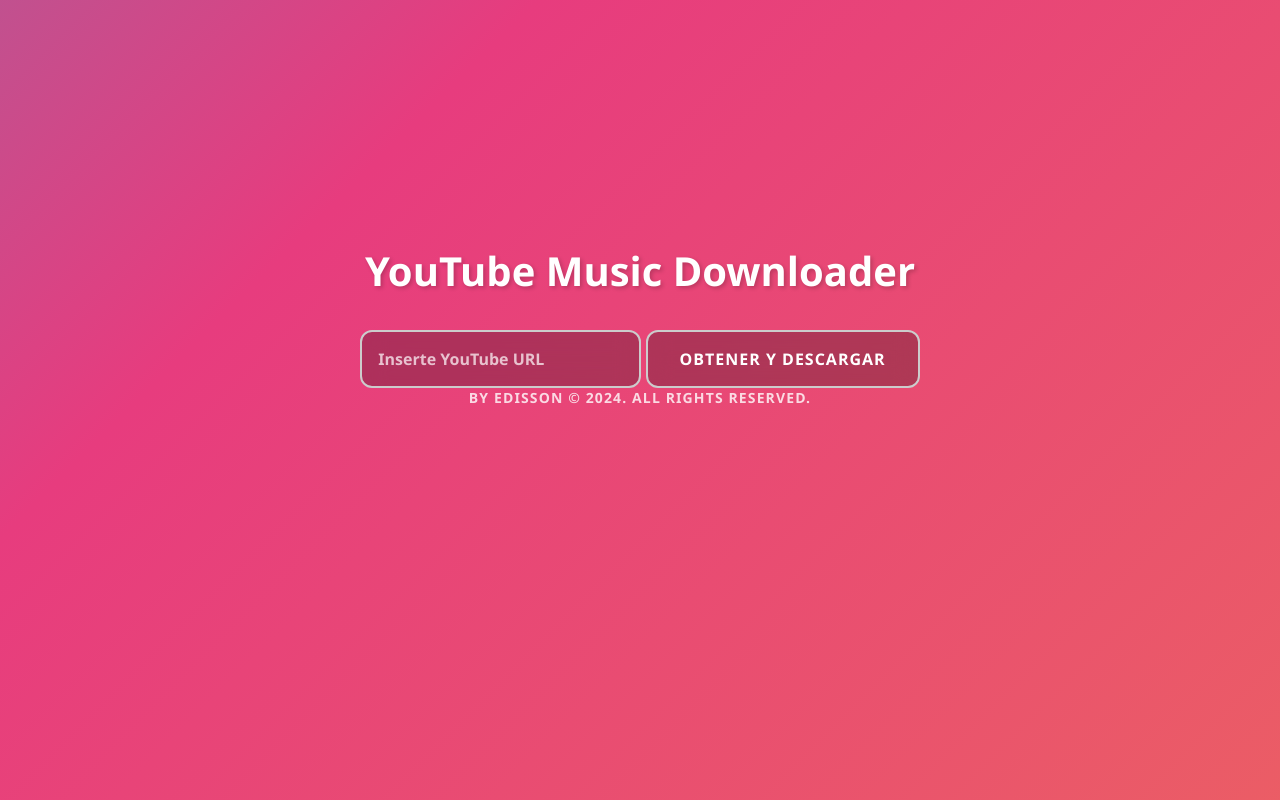
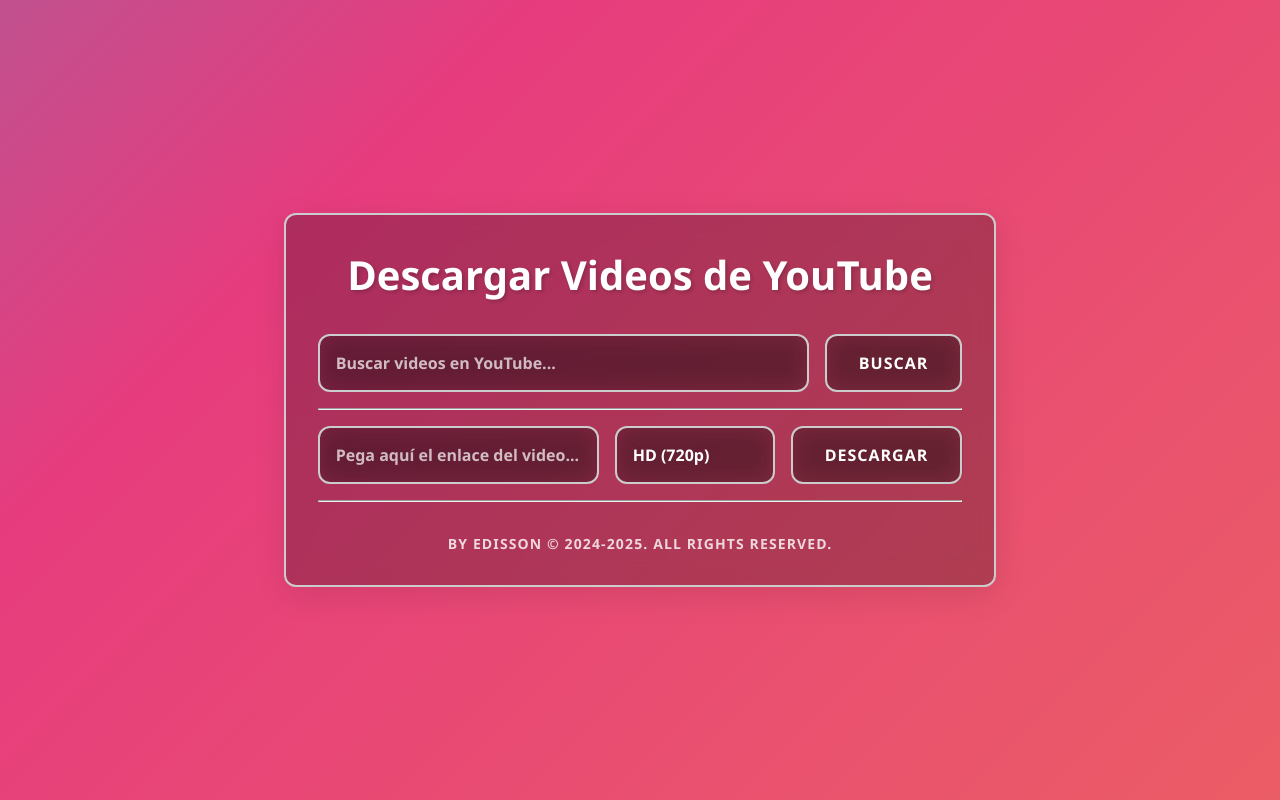
Before and after one commit to Colega-20/-yt_dlp-YouTube-video-import-, a Flask app: page / in a window 1280 px wide. Run offline with Flask 3, Linux system fonts and the light colour scheme; a map, chart or similar area stays blank; parts of the project's set-up code (start-up, migrations or seed data) failed here and were passed over.

Commit message:
Add files via upload

```diff
--- a/app.py
+++ b/app.py
@@ -1,88 +1,230 @@
+from flask import Flask, request, render_template, send_from_directory, jsonify, send_file
+import yt_dlp
+import os
+import threading
+import time
+import re
+import urllib.parse
 
-from flask import Flask, request, jsonify, send_from_directory, render_template, send_file
-import subprocess
-import os
-import shutil
-from urllib.parse import quote  # Importar quote para codificar el nombre del archivo
-
-# Crear una instancia de la aplicación Flask
 app = Flask(__name__)
 
-# Directorio donde se almacenarán los archivos descargados
-DOWNLOAD_FOLDER = "downloads"
-# Crea el directorio si no existe
+# Carpeta donde se guardarán los videos descargados
+DOWNLOAD_FOLDER = "./descargas"
 os.makedirs(DOWNLOAD_FOLDER, exist_ok=True)
+# Configurar Flask para servir archivos estáticos desde la carpeta de descargas
+app.config['DOWNLOAD_FOLDER'] = DOWNLOAD_FOLDER
+# Diccionario para rastrear el último acceso a cada archivo
+last_access_times = {}
+# Tiempo de inactividad para eliminar archivos (en segundos)
+DELETE_AFTER = 300  # 5 minutos
+user_agent = 'Mozilla/5.0 (Windows NT 10.0; Win64; x64) AppleWebKit/537.36 (KHTML, like Gecko) Chrome/133.0.0.0 Safari/537.36' #user agent
+# Bloqueo para evitar problemas de concurrencia
+lock = threading.Lock()
 
-# Ruta para la página principal
-@app.route("/")
+def download_video(video_url, quality, cookies_file="cookies.txt", cookies_dict=None):
+    try:
+        # Verificar si la opción seleccionada es para extraer solo audio
+        audio_only = False
+        audio_opts = {}
+
+        if "--extract-audio" in quality:
+            audio_only = True
+            # Separar los parámetros de calidad de los parámetros de extracción de audio
+            quality_parts = quality.split(" --extract-audio")
+            base_format = quality_parts[0]
+
+            # Configurar opciones para extraer solo audio
+            audio_opts = {
+                'extractaudio': True,
+                'audioformat': 'mp3',
+                'audioquality': '320K',
+                'outtmpl': f'{DOWNLOAD_FOLDER}/%(title)s.%(ext)s',
+                'writethumbnail': True,  # Descargar la miniatura
+                     'postprocessors': [
+                    {
+                        'key': 'FFmpegExtractAudio',
+                        'preferredcodec': 'mp3',
+                        'preferredquality': '320',
+                    },
+                    # {
+                    #    'key': 'FFmpegThumbnailsConvertor',  # Convertir miniatura a un formato más compatible
+                    #    'format': 'WebP',
+                    # },
+                    {
+                        'key': 'EmbedThumbnail',  # Incrusta la miniatura en el archivo MP3
+                    },
+                    {
+                        'key': 'FFmpegMetadata',  # Mantener los metadatos
+                        'add_metadata': True,
+                    }
+                ],
+                'format': base_format,
+            }
+
+        # Configuración base para todos los tipos de descargas
+        ydl_opts = {
+            'outtmpl': f'{DOWNLOAD_FOLDER}/%(title)s.%(ext)s',
+            'format': quality if not audio_only else None,
+            'merge_output_format': 'mp4' if not audio_only else None,
+            'user_agent': user_agent,
+            'http_headers': {'User-Agent': user_agent},
+            'noplaylist': True,  # Don't download playlists
+        }
+
+        # Agregar soporte para cookies
+        if cookies_file:
+            ydl_opts['cookiefile'] = cookies_file
+        elif cookies_dict:
+            ydl_opts['cookiesfrombrowser'] = cookies_dict
+
+        # Si es solo audio, actualizar las opciones
+        if audio_only:
+            ydl_opts.update(audio_opts)
+
+        with yt_dlp.YoutubeDL(ydl_opts) as ydl:
+            info = ydl.extract_info(video_url, download=True)
+            file_path = ydl.prepare_filename(info)
+
+            # Determinar la extensión correcta basada en si es solo audio o video
+            if audio_only:
+                base_path = os.path.splitext(file_path)[0]
+                file_path = f"{base_path}.mp3"
+            else:
+                base_path = os.path.splitext(file_path)[0]
+                file_path = f"{base_path}.mp4"
+
+            # Registrar el acceso al archivo
+            with lock:
+                last_access_times[file_path] = time.time()
+
+            return file_path
+
+    except yt_dlp.utils.DownloadError as e:
+        return {"error": f"Download error: {str(e)}"}
+    except yt_dlp.utils.ExtractorError as e:
+        return {"error": f"Could not extract video information: {str(e)}"}
+    except Exception as e:
+        return {"error": f"Unexpected error: {str(e)}"}
+
+def clean_filename(filename):
+    # Eliminar emojis
+    # filename = emoji.replace_emoji(filename, replace=" ")
+    # Reemplazar caracteres especiales no deseados por espacios, pero mantener espacios normales
+    filename = re.sub(r'[#&+:;,/\\*?<>|"]', ' ', filename)
+    # Eliminar espacios repetidos y recortar
+    return re.sub(r'\s+', ' ', filename).strip()
+
+
+@app.route('/', methods=['GET'])
 def home():
-    # Renderiza el archivo HTML `index.html` como la página principal
-    return render_template("index.html")
+    return render_template('index.html')
 
-# Ruta para manejar la descarga de audio
-@app.route("/download", methods=["POST"])
-def download_audio():
-    # Obtiene los datos enviados desde el cliente en formato JSON
-    data = request.get_json()
-    # Extrae la URL de YouTube del JSON
-    youtube_url = data.get("url")
+@app.route('/download_video', methods=['POST'])
+def download_video_route():
+    video_url = request.form.get('video_url')
+    quality = request.form.get('quality', 'best')
 
-    # Verifica que se haya proporcionado una URL
-    if not youtube_url:
-        # Devuelve un error 400 si no hay URL
-        return jsonify({"error": "No URL provided"}), 400
+    if not video_url:
+        return jsonify({"error": "No se proporcionó una URL"}), 400
 
-    # Comando para descargar el audio utilizando yt-dlp
-    command = [
-        'yt-dlp',  # Herramienta para descargar videos o audios de YouTube y otros servicios
-        '--cookies', 'cookies.txt',  # 👈 esta línea
-        '-f', 'bestaudio[ext=m4a]/best',  # Selecciona el mejor formato de audio disponible
-        '--extract-audio',  # Extrae solo el audio
-        '--audio-format', 'mp3',  # Convierte el audio a formato MP3
-        '--audio-quality', '320K',  # Calidad de audio a 320 kbps
-        '--output', os.path.join(DOWNLOAD_FOLDER, '%(title)s.%(ext)s'),  # Define el nombre y la ubicación del archivo
-        youtube_url  # URL del video de YouTube
-    ]
+    # Verificar si es una descarga de solo audio
+    audio_only = "--extract-audio" in quality
 
-    try:
-        # Ejecuta el comando para descargar el audio
-        subprocess.run(command, check=True)
+    # Descargar el video o audio en un hilo separado
+    file_path = download_video(video_url, quality)
 
-        # Encuentra el archivo descargado más reciente en la carpeta `downloads`
-        downloaded_file = max(
-            (os.path.join(DOWNLOAD_FOLDER, f) for f in os.listdir(DOWNLOAD_FOLDER)),
-            key=os.path.getctime  # Ordena por la fecha de creación
-        )
+    # Verificar si hay un mensaje de error
+    if isinstance(file_path, dict) and "error" in file_path:
+        return jsonify(file_path), 500
 
-        # Verifica cuántos archivos hay en la carpeta
-        files_in_folder = os.listdir(DOWNLOAD_FOLDER)
-        if len(files_in_folder) > 2:  # Cambia este número según el límite deseado
-            # Encuentra el archivo más antiguo en la carpeta
-            oldest_file = min(
-                (os.path.join(DOWNLOAD_FOLDER, f) for f in files_in_folder),
-                key=os.path.getctime  # Ordena por fecha de creación
-            )
-            # Elimina el archivo más antiguo para mantener el límite
-            os.remove(oldest_file)
+    if not os.path.exists(file_path):
+        return jsonify({"error": f"Error al descargar: {file_path}"}), 500
 
-        # Codifica el nombre del archivo para que sea seguro en la URL
-        return jsonify({"download_link": f"/files/{quote(os.path.basename(downloaded_file))}"})
-    except subprocess.CalledProcessError as e:
-        # Devuelve un error si el comando para descargar falló
-        return jsonify({"error": f"Download failed: {str(e)}"}), 500
-    except ValueError:
-        # Devuelve un error si no se descargaron archivos
-        return jsonify({"error": "No files downloaded"}), 500
+    # Esperar hasta que el archivo realmente exista y tenga contenido
+    max_wait_time = 60  # Segundos máximo de espera
+    start_time = time.time()
 
-# Ruta para servir archivos descargados al cliente
-@app.route("/files/<path:filename>", methods=["GET"])
-def get_file(filename):
-    # Envía el archivo solicitado como una descarga
-    return send_from_directory(DOWNLOAD_FOLDER, filename, as_attachment=True)
+    while not os.path.isfile(file_path) or os.path.getsize(file_path) == 0:
+        time.sleep(1)
 
-# Punto de entrada de la aplicación
-if __name__ == "__main__":
-    # Define el puerto en el que se ejecutará la aplicación (por defecto 5000)
-    port = int(os.environ.get("PORT", 5000))  # Railway asigna el puerto dinámicamente
-    # Inicia la aplicación Flask en el host 0.0.0.0 (escucha en todas las interfaces de red)
-    app.run(host="0.0.0.0", port=port, debug=True)
+        if time.time() - start_time > max_wait_time:
+            return jsonify({"error": "La descarga tardó demasiado en completarse"}), 500
+
+    # Validar si el archivo se generó correctamente antes de continuar
+    if os.path.isfile(file_path) and os.path.getsize(file_path) > 0:
+        filename = os.path.basename(file_path)
+        clean_name = clean_filename(filename)  # Aplicar limpieza
+
+        # Asegúrate de que el nombre del archivo termine con la extensión correcta
+        expected_ext = '.mp3' if audio_only else '.mp4'
+        if not clean_name.lower().endswith(expected_ext):
+            clean_name += expected_ext
+
+        # Renombrar el archivo con el nuevo nombre limpio
+        new_file_path = os.path.join(os.path.dirname(file_path), clean_name)
+
+        # Si el archivo ya existe, no sobrescribas (evita conflictos)
+        if os.path.exists(new_file_path) and new_file_path != file_path:
+            # Agrega un número aleatorio para hacerlo único
+            import random
+            base_name = os.path.splitext(clean_name)[0]
+            clean_name = f"{base_name} {random.randint(1000, 9999)}{expected_ext}"
+            new_file_path = os.path.join(os.path.dirname(file_path), clean_name)
+
+        # Ahora sí, renombra el archivo
+        if file_path != new_file_path:
+            os.rename(file_path, new_file_path)
+
+        # URL segura para usar en el navegador (codifica los espacios y caracteres especiales)
+        safe_filename = urllib.parse.quote(clean_name)
+        file_url = f"/statica/{safe_filename}"
+
+        # Registrar el acceso al archivo
+        with lock:
+            last_access_times[new_file_path] = time.time()
+
+        return jsonify({"downloadUrl": file_url})
+
+    return jsonify({"error": f"Error al descargar: {file_path}"}), 500
+
+# Nueva ruta para servir archivos descargados
+@app.route('/statica/<path:filename>', methods=['GET'])
+def serve_file(filename):
+    # Decodificar el nombre del archivo para manejar caracteres especiales en la URL
+    decoded_filename = urllib.parse.unquote(filename)
+
+    # Actualizar el tiempo de último acceso
+    full_path = os.path.join(app.config['DOWNLOAD_FOLDER'], decoded_filename)
+    if os.path.exists(full_path):
+        with lock:
+            last_access_times[full_path] = time.time()
+
+    return send_from_directory(app.config['DOWNLOAD_FOLDER'], decoded_filename, as_attachment=True, conditional=True)
+
+
+def cleanup_files():
+    """Elimina archivos que han estado inactivos por más de DELETE_AFTER segundos"""
+    while True:
+        time.sleep(20)  # Verificar cada 10 segundos
+
+        with lock:
+            current_time = time.time()
+            files_to_delete = [file for file, last_access in last_access_times.items() if current_time - last_access > DELETE_AFTER]
+
+            for file in files_to_delete:
+                try:
+                    if os.path.exists(file):
+                        os.remove(file)
+                        print(f"Archivo eliminado por inactividad: {file}")
+                        del last_access_times[file]
+                except Exception as e:
+                    print(f"Error al eliminar {file}: {e}")
+
+
+# Iniciar el hilo de limpieza en segundo plano
+cleanup_thread = threading.Thread(target=cleanup_files, daemon=True)
+cleanup_thread.start()
+
+if __name__ == '__main__':
+    app.run(host="0.0.0.0", port=5011, debug=True)
+    input("Presiona Enter para salir...")
--- a/templates/index.html
+++ b/templates/index.html
@@ -5,127 +5,174 @@
   <head>
     <meta charset="UTF-8" />
     <meta name="viewport" content="width=device-width, initial-scale=1.0" />
-    <title>YouTube Music Downloader</title>
+    <title>Descargar Videos de YouTube</title>
     <!-- Custom Styles -->
     <link
       rel="icon"
-      href="https://cdn-icons-png.flaticon.com/64/16037/16037918.png "
+      href="https://cdn-icons-png.flaticon.com/512/12044/12044575.png"
       type="image/x-icon" />
     <link
       rel="stylesheet"
       href="{{ url_for('static', filename='css/style.css') }}" />
   </head>
   <body>
-    <form id="download-form" class="from">
-      <h1>YouTube Music Downloader</h1>
+    <!-- Agregar el contenedor del loader -->
+    <div class="loader-container" id="loaderContainer">
+      <div class="loader">
+        <div class="loader-text"></div>
+      </div>
+      <br />
+      <div>
+        <p>Cargando...</p>
+      </div>
+    </div>
+
+    <div class="container">
+      <h1>Descargar Videos de YouTube</h1>
+
+      <div class="search-container">
+        <div class="search-box">
           <input
             type="text"
-        name="youtube-url"
-        id="youtube-url"
-        class="link YouTube"
-        placeholder="Inserte YouTube URL"
-        oninput="showThumbnail()"
-        required />
-      <button type="button" class="Get" onclick="downloadAudio()">
-        Obtener y Descargar
-      </button>
-      <!-- Contenedor para la miniatura -->
-      <div id="thumbnail-container" style="margin-top: 20px; display: none">
-        <img
-          id="video-thumbnail"
-          style="border-radius: 5px; max-width: 314px; width: 100%"
-          alt="Video thumbnail" />
-        <p id="video-title" style="margin-top: 10px; font-weight: bold"></p>
-      </div>
-      <div id="result"></div>
-      <div class="marcas1">
-        <div id="©">By Edisson © 2024. All rights reserved.</div>
-      </div>
-    </form>
-    <!-- Loading Overlay -->
-    <div id="loading-overlay" style="display: none">
-      <div class="loading-content">
-        <p>Procesando...</p>
+            id="searchInput"
+            placeholder="Buscar videos en YouTube..." />
+          <button id="Buscar" onclick="searchVideos()">Buscar</button>
         </div>
       </div>
-    <canvas id="c"></canvas>
-    <!-- Logica -->
+      <hr />
+      <form action="/download_video" method="POST" id="downloadForm">
+        <input
+          type="text"
+          id="video_url"
+          name="video_url"
+          required
+          placeholder="Pega aquí el enlace del video..." />
+
+        <select name="quality" select class="quality-selector" id="quality">
+          <option
+            value="bestvideo[vcodec^=avc1]+bestaudio[ext=mp4]/best[vcodec^=avc1]">
+            Mejor calidad
+          </option>
+          <option
+            value="bestvideo[height<=1080][vcodec^=avc1]+bestaudio[ext=mp4]/best[vcodec^=avc1]">
+            Full HD (1080p)
+          </option>
+          <option
+            value="bestvideo[height<=720][vcodec^=avc1]+bestaudio[ext=mp4]/best[vcodec^=avc1]"
+            selected>
+            HD (720p)
+          </option>
+          <option
+            value="bestvideo[height<=480][vcodec^=avc1]+bestaudio[ext=mp4]/best[vcodec^=avc1]">
+            SD (480p)
+          </option>
+          <option
+            value="bestvideo[height<=360][vcodec^=avc1]+bestaudio[ext=mp4]/best[vcodec^=avc1]">
+            (360p)
+          </option>
+          <option
+            value="bestaudio[ext=m4a]/best --extract-audio --audio-format mp3 --audio-quality 320K">
+            Solo Audio (320kbps)
+          </option>
+        </select>
+
+        <button type="submit">Descargar</button>
+      </form>
+      <hr />
+      <div id="result"></div>
+
+      <div id="searchResults"></div>
+      <footer class="marcas1">
+        <div id="©">By Edisson © 2024-2025. All rights reserved.</div>
+      </footer>
+    </div>
+
+    <script src="{{ url_for('static', filename='js/script.js') }}"></script>
     <script>
-      // Función para extraer el ID del video de YouTube
-      function getYouTubeVideoId(url) {
-        const regExp =
-          /^.*(youtu.be\/|v\/|u\/\w\/|embed\/|watch\?v=|\&v=)([^#\&\?]*).*/;
-        const match = url.match(regExp);
-        return match && match[2].length === 11 ? match[2] : null;
-      }
+      const form = document.getElementById("downloadForm");
+      const loaderContainer = document.getElementById("loaderContainer");
+      let filename = "video.mp4"; // Nombre predeterminado
+      form.addEventListener("submit", async function (event) {
+        event.preventDefault();
+        loaderContainer.style.display = "flex";
 
-      // Función para mostrar la miniatura
-      function showThumbnail() {
-        const url = document.getElementById("youtube-url").value;
-        const videoId = getYouTubeVideoId(url);
-        const thumbnailContainer = document.getElementById(
-          "thumbnail-container"
+        const formData = new FormData(form);
+
+        try {
+          const response = await fetch(form.action, {
+            method: "POST",
+            body: formData,
+            headers: {
+              Accept: "application/json", // Pedimos JSON para enlaces reutilizables
+            },
+          });
+
+          const contentDisposition = response.headers.get(
+            "Content-Disposition"
           );
-        const thumbnailImg = document.getElementById("video-thumbnail");
 
-        if (videoId) {
-          // Mostrar la miniatura
-          thumbnailImg.src = `https://img.youtube.com/vi/${videoId}/0.jpg`;
-          thumbnailContainer.style.display = "block";
-          thumbnailImg.style.display = "block";
-        } else {
-          thumbnailContainer.style.display = "none";
-          thumbnailImg.style.display = "none";
+          if (
+            contentDisposition &&
+            contentDisposition.indexOf("attachment") !== -1
+          ) {
+            const matches = /filename[^;=\n]*=((['"]).*?\2|[^;\n]*)/.exec(
+              contentDisposition
+            );
+            if (matches != null && matches[1]) {
+              filename = matches[1].replace(/['"#\u{1F300}-\u{1FAD6}]/gu, ""); // Limpiar comillas
             }
           }
 
-      async function downloadAudio() {
-        const url = document.getElementById("youtube-url").value;
-
-        // Mostrar overlay de carga
-        document.getElementById("loading-overlay").style.display = "flex";
-
-        const response = await fetch("/download", {
-          method: "POST",
-          headers: {
-            "Content-Type": "application/json",
-          },
-          body: JSON.stringify({ url }),
-        });
-
-        const result = await response.json();
-
-        if (response.ok) {
-          // Descargar automáticamente sin mostrar botón
-          const decodedLink = decodeURIComponent(result.download_link);
-          window.location.href = decodedLink;
-        } else {
-          document.getElementById(
-            "result"
-          ).innerHTML = `<p style="color: red;">Error: ${result.error}</p>`;
+          if (
+            response.headers.get("content-type")?.includes("application/json")
+          ) {
+            // Modo JSON: recibimos un enlace reutilizable
+            const data = await response.json();
+            if (!response.ok || !data.downloadUrl) {
+              throw new Error("No se generó un enlace de descarga válido.");
             }
 
-        document.getElementById("youtube-url").value = ""; // Limpiar el input
-        document.getElementById("video-thumbnail").style.display = "none";
-        document.getElementById("thumbnail-container").style.display = "none";
-        // Ocultar overlay de carga
-        document.getElementById("loading-overlay").style.display = "none";
+            const downloadLink = document.createElement("a");
+            downloadLink.href = data.downloadUrl;
+            downloadLink.download = filename || "video.mp4"; // Si el backend no lo envió, usa uno por defecto
+            document.body.appendChild(downloadLink);
+            downloadLink.click();
+            document.body.removeChild(downloadLink);
+            console.log("Descarga iniciada con enlace reutilizable.");
+          } else {
+            // Modo binario: descargamos directamente el archivo
+            const blob = await response.blob();
+            const url = window.URL.createObjectURL(blob);
+            const a = document.createElement("a");
+            a.href = url;
+            a.download = filename; // Usar el nombre obtenido o "video.mp4"
+            document.body.appendChild(a);
+            a.click();
+            document.body.removeChild(a);
+            URL.revokeObjectURL(url);
+            console.log("Descarga directa iniciada.");
           }
+        } catch (error) {
+          alert(error.message);
+        } finally {
+          loaderContainer.style.display = "none";
+          document.getElementById("video_url").value = "";
+        }
+      });
     </script>
-
-    <!-- Canva matrix -->
-    <script src="{{ url_for('static', filename='js/script.js') }}"></script>
-    <!-- Notas -->
     <script>
+      //notas
       const notas = {
-        version: "Version del cliente: v1.0.3.2",
-        versionB: "Version del Backend: v1.1.1",
-        build: "Build: 2.5.2025",
-        fecha: "Creacion: 13-11-2024",
+        version: "Web: v1.2.0.1",
+        version_js: "Js: v1.1",
+        versionB: "Version del Backend: v1.1.2",
+        build: "Build: 2-5-2025",
+        fecha: "Creacion: 11-1-2025",
         by: "By: Colega/Edisson",
       };
 
       console.log(notas["version"]);
+      console.log(notas["version_js"]);
       console.log(notas["versionB"]);
       console.log(notas["build"]);
       console.log(notas["fecha"]);
```
Also changed, not shown: cookies.txt (+25 -24 lines). Lines whose indentation alone changed are shown as unchanged.
